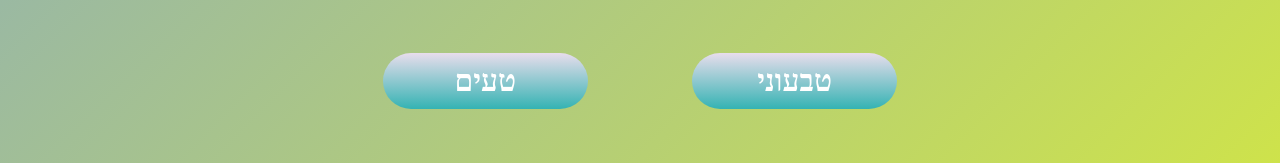
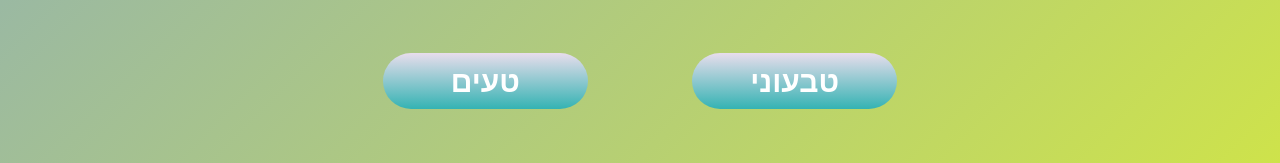
Before and after one commit to Mayalev2/HilaMatconimim, a React (Vite) app: page /TodayMeal in a window 1280 px wide. Both pictures are taken after a click on the button "בואו נתחיל". Shown: the part 374-537 px from the top of the page. Built offline with nearby package versions, Linux system fonts and the light colour scheme.

Commit message:
font change

```diff
--- a/src/compenents/ButtonTdM.tsx
+++ b/src/compenents/ButtonTdM.tsx
@@ -13,8 +13,8 @@ function ButtonTdM ({changeBtn, title, btn1, btn2}:Props){
             <div className='col-12 col-lg-8 d-flex flex-column justify-content-center' style={{direction:"rtl"}}>
             <span className='display-2 text-center mb-5 fw-bold' >{title}</span>
               <div className='col-12 col-lg-9 align-self-center d-flex row justify-content-center'>
-              <button className="button-78 col-6 col-lg-4 align-self-center me-5 ms-5 mb-4 son" style={{fontFamily:`${fontson}`}} role="button" onClick={ () =>{changeBtn(btn1)}}>{btn1}</button>
-                  <button className="button-78 col-6 col-lg-4 align-self-center me-5 ms-5 mb-4 son" style={{fontFamily:`${fontson}`}} role="button" onClick={ () =>{changeBtn(btn2)}}>{btn2}</button>
+              <button className="button-78 col-6 col-lg-4 align-self-center me-5 ms-5 mb-4 son" style={{fontFamily:"inherit"}} role="button" onClick={ () =>{changeBtn(btn1)}}>{btn1}</button>
+                  <button className="button-78 col-6 col-lg-4 align-self-center me-5 ms-5 mb-4 son" style={{fontFamily:"inherit"}} role="button" onClick={ () =>{changeBtn(btn2)}}>{btn2}</button>
               </div>
           </div>
     </>);
```
